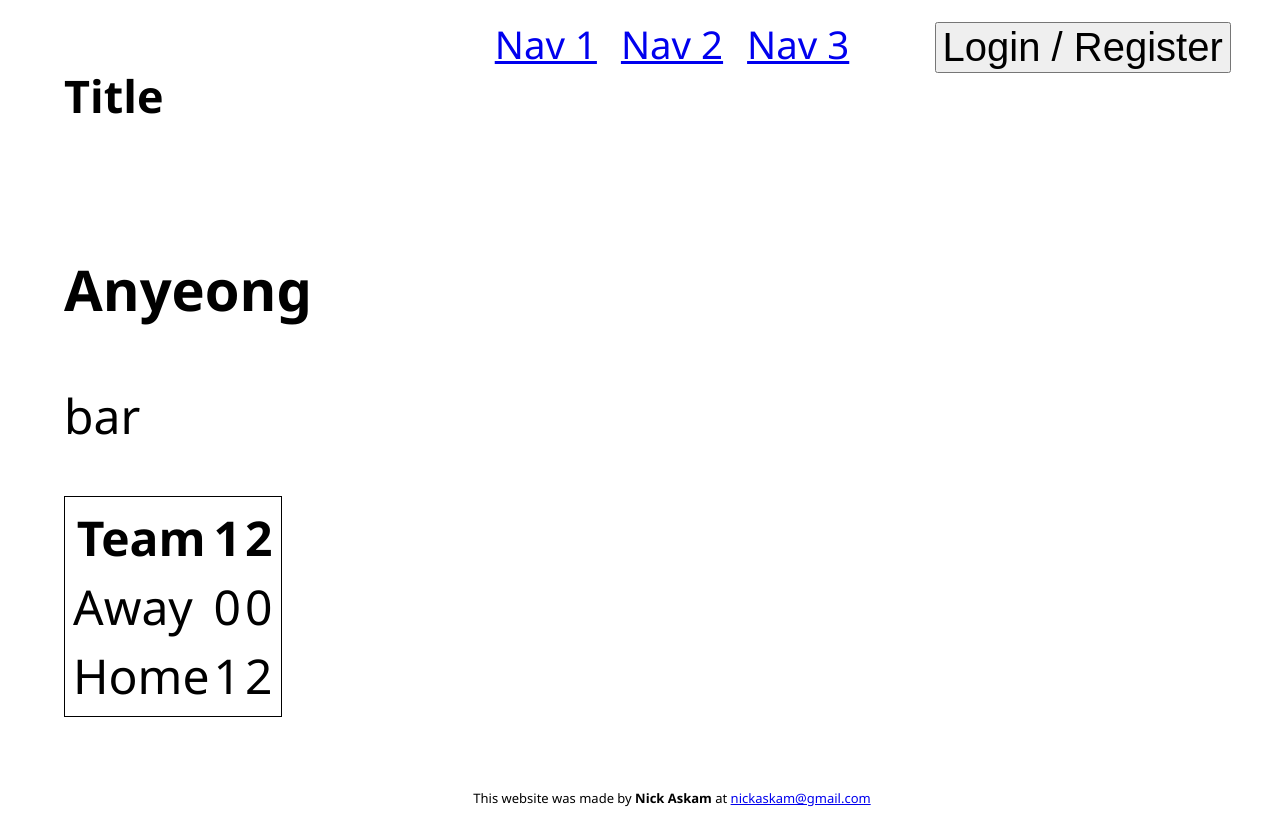
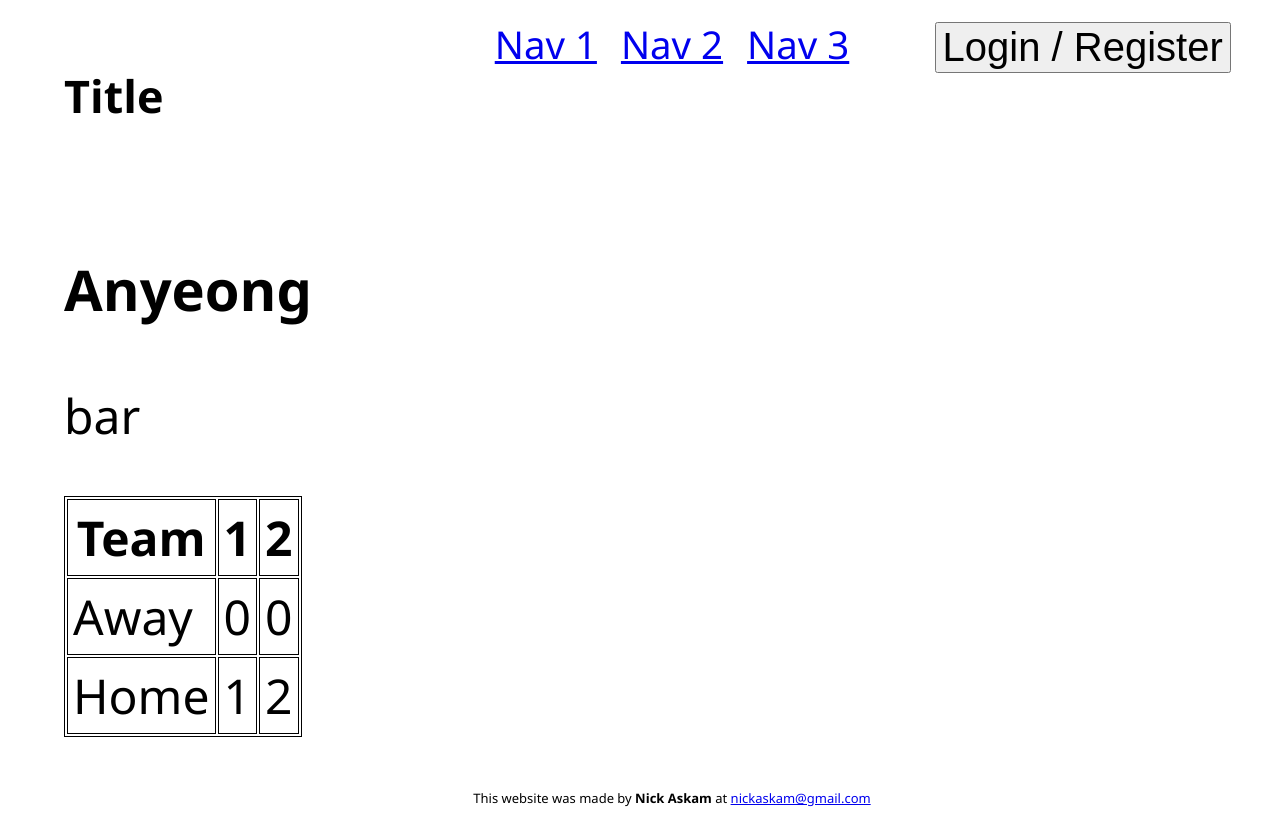
Before and after one commit to nickaskam/first_typescript, a React (Create React App) app in the folder frontend/: page /anyeong in a window 1280 px wide. Built offline with nearby package versions, Linux system fonts and the light colour scheme.

Commit message:
styling table a bit

```diff
--- a/frontend/src/components/Hello.css
+++ b/frontend/src/components/Hello.css
@@ -21,5 +21,9 @@
   min-width: 50px; }
 
 table {
+  border: 1px solid black; }
+
+td,
+th {
   border: 1px solid black;
   padding: 5px; }
--- a/frontend/src/components/Hello.scss
+++ b/frontend/src/components/Hello.scss
@@ -26,5 +26,10 @@
 
 table {
   border: 1px solid black;
+}
+
+td,
+th {
+  border: 1px solid black;
   padding: 5px;
 }
```
